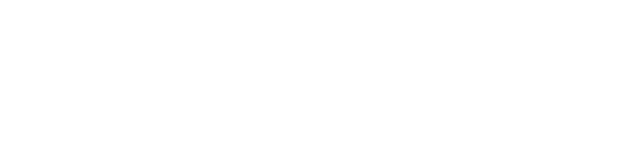
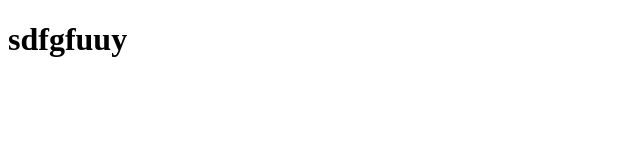
Before and after one commit to nazmul-635/my-first-github-ripo, a plain HTML site: page index.html in a window 1280 px wide. Shown: the whole page, without its empty margins (0-640 px from the left). Drawn offline with Linux system fonts and the light colour scheme.

Commit message:
second commit

```diff
--- a/index.html
+++ b/index.html
@@ -6,6 +6,6 @@
     <title>My First Ever Github Ripo</title>
 </head>
 <body>
-
+    <h1>sdfgfuuy</h1>
 </body>
 </html>
```
